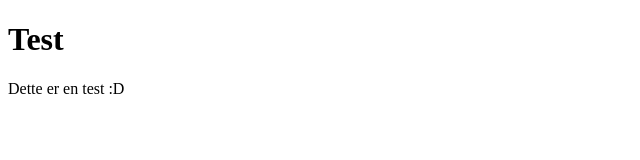
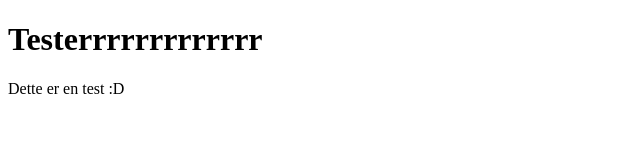
Before and after one commit to Sondre-nb/Hemmelig-prosjekt, a plain HTML site: page index.html in a window 1280 px wide. Shown: the whole page, without its empty margins (0-640 px from the left). Drawn offline with Linux system fonts and the light colour scheme.

Commit message:
h1 change update index.html

```diff
--- a/index.html
+++ b/index.html
@@ -6,7 +6,7 @@
     <title>Hei, Julie</title>
 </head>
 <body>
-    <h1>Test</h1>
+    <h1>Testerrrrrrrrrrrrr</h1>
     <p>Dette er en test :D</p>
 </body>
 </html>
```
